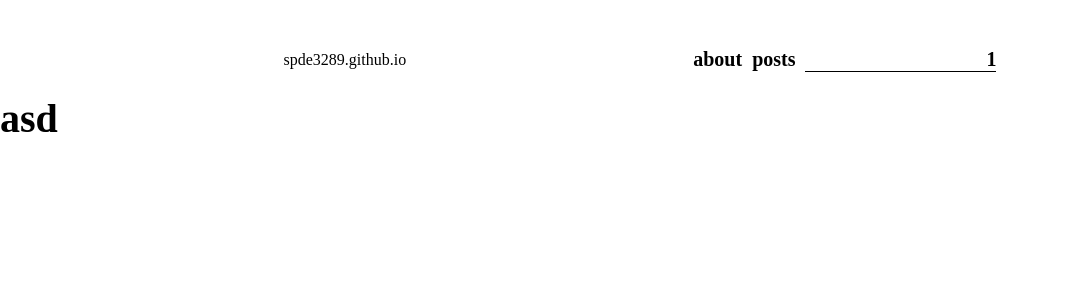
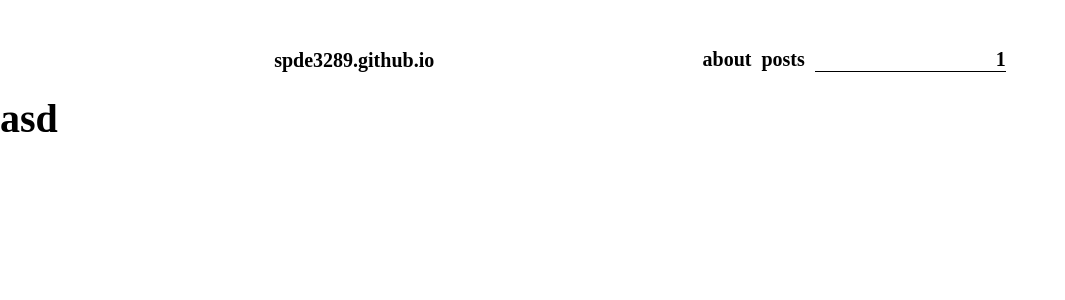
Before and after one commit to spde3289/spde3289.github.io, a React (Create React App) app: page / in a window 1280 px wide. Shown: the top 300 px of the page, without its empty margins (0-1065 px from the left). Built offline with nearby package versions, Linux system fonts and the light colour scheme.

Commit message:
Update header.js

```diff
--- a/src/components/header.js
+++ b/src/components/header.js
@@ -3,7 +3,7 @@ import './header.css'
 const Header = () => {
     return(
         <header className="header">
-                <li><a href='https://spde3289.github.io/'>spde3289.github.io</a></li>
+                <a href='https://spde3289.github.io/'>spde3289.github.io</a>
             <ul className='headerMenu'>
                 <li><a href='https://spde3289.github.io/'>about</a></li>
                 <li>posts</li>
```
